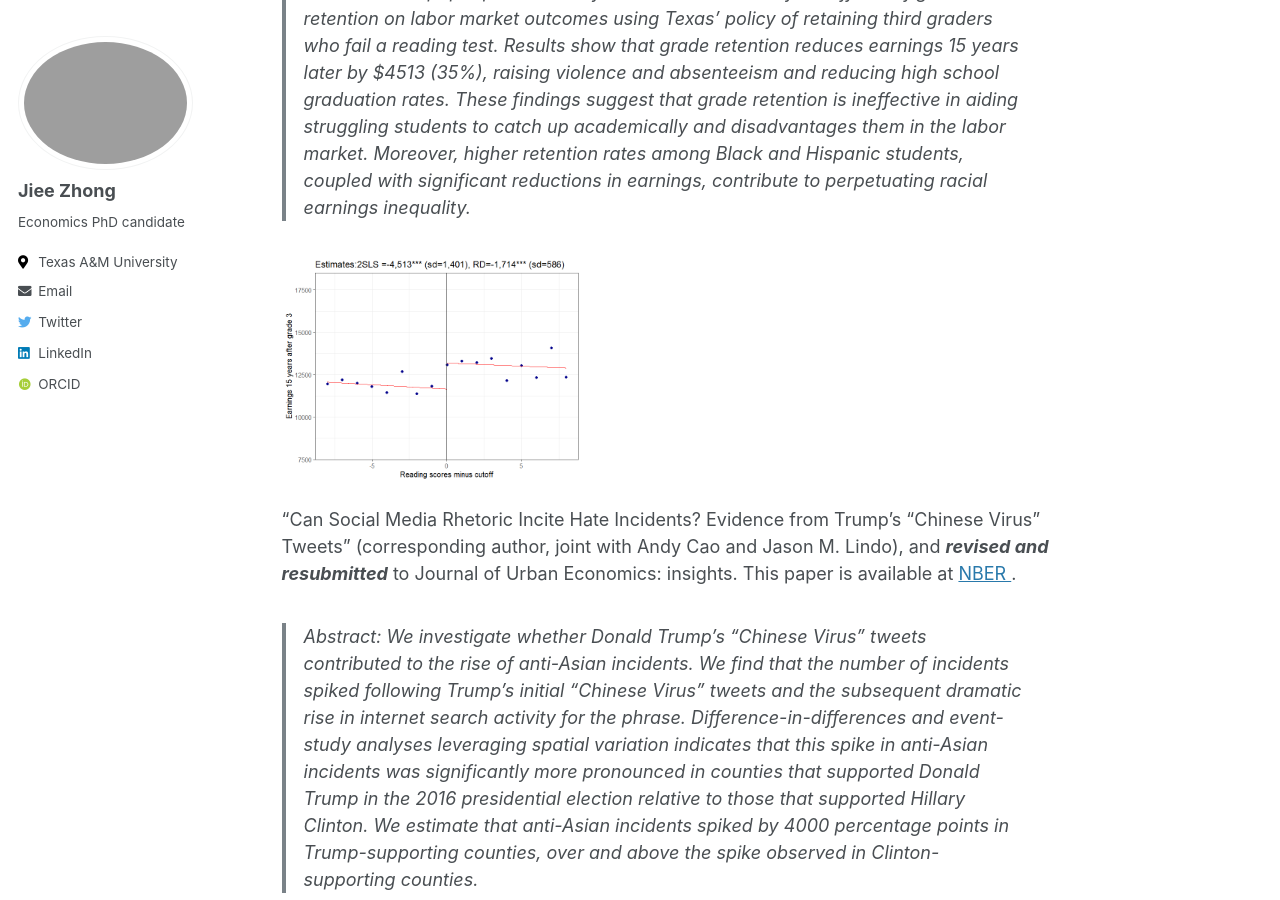
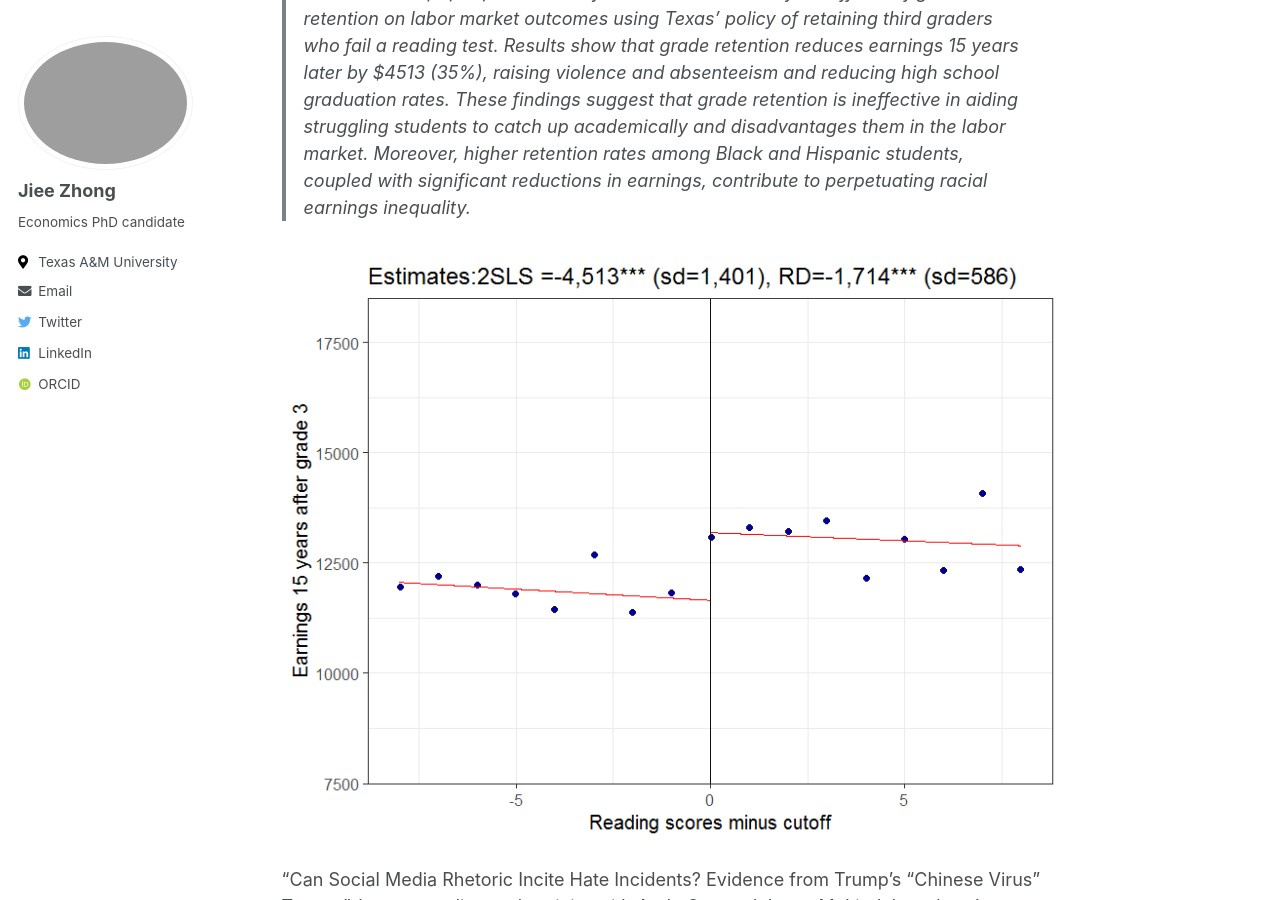
Before and after one commit to jieezhong/jieezhong.github.io, a Jekyll site: the page built from _pages/research.md, in a window 1280 px wide and 900 px high, scrolled down 321 px. Built offline with Jekyll 4.4.1, drawn with Linux system fonts in a browser that asks for light colours; some web fonts are replaced.

Commit message:
Update research.md

```diff
--- a/_pages/research.md
+++ b/_pages/research.md
@@ -12,7 +12,7 @@ author_profile: true
 > Abstract: This paper provides the first causal evidence of the effects of grade retention on labor market outcomes using Texas’ policy of retaining third graders who fail a reading test. Results show that grade retention reduces earnings 15 years later by $4513 (35%), raising violence and absenteeism and reducing high school graduation rates. These findings suggest that grade retention is ineffective in aiding struggling students to catch up academically and disadvantages them in the labor market. Moreover, higher retention rates among Black and Hispanic students, coupled with significant reductions in earnings, contribute to perpetuating racial earnings inequality.
 
 
-<img src="https://github.com/jieezhong/jieezhong.github.io/blob/master/images/research/wage15y_all(ch).png"  width="300" height="250">
+<img src="https://github.com/jieezhong/jieezhong.github.io/blob/master/images/research/wage15y_all(ch).png">
 
  "Can Social Media Rhetoric Incite Hate Incidents? Evidence from Trump's "Chinese Virus" Tweets" (corresponding author, joint with Andy Cao and Jason M. Lindo), and
  ***revised and resubmitted*** to Journal of Urban Economics: insights. This paper is available at <a href="https://www.nber.org/papers/w30588"> NBER </a>.
```
